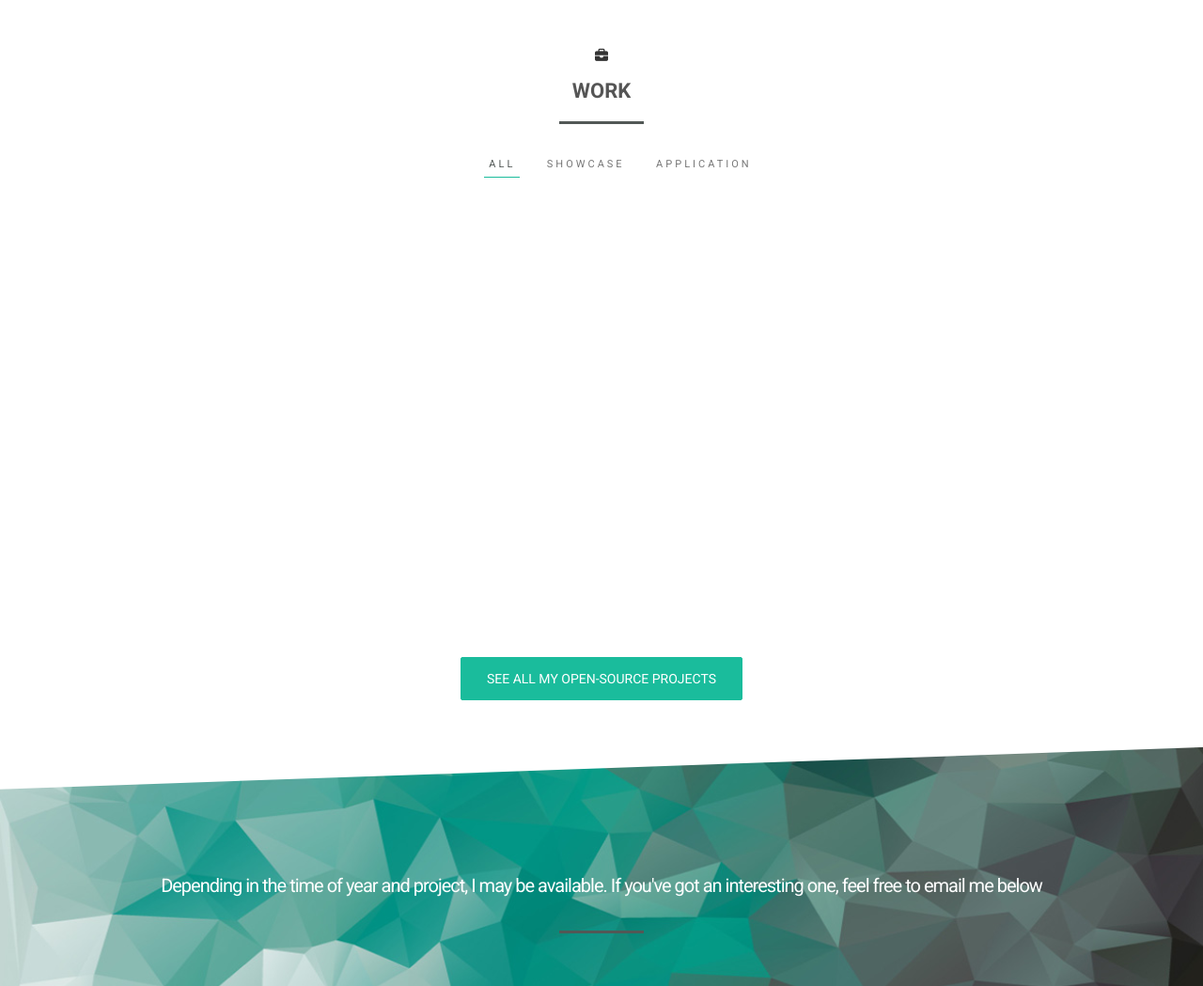
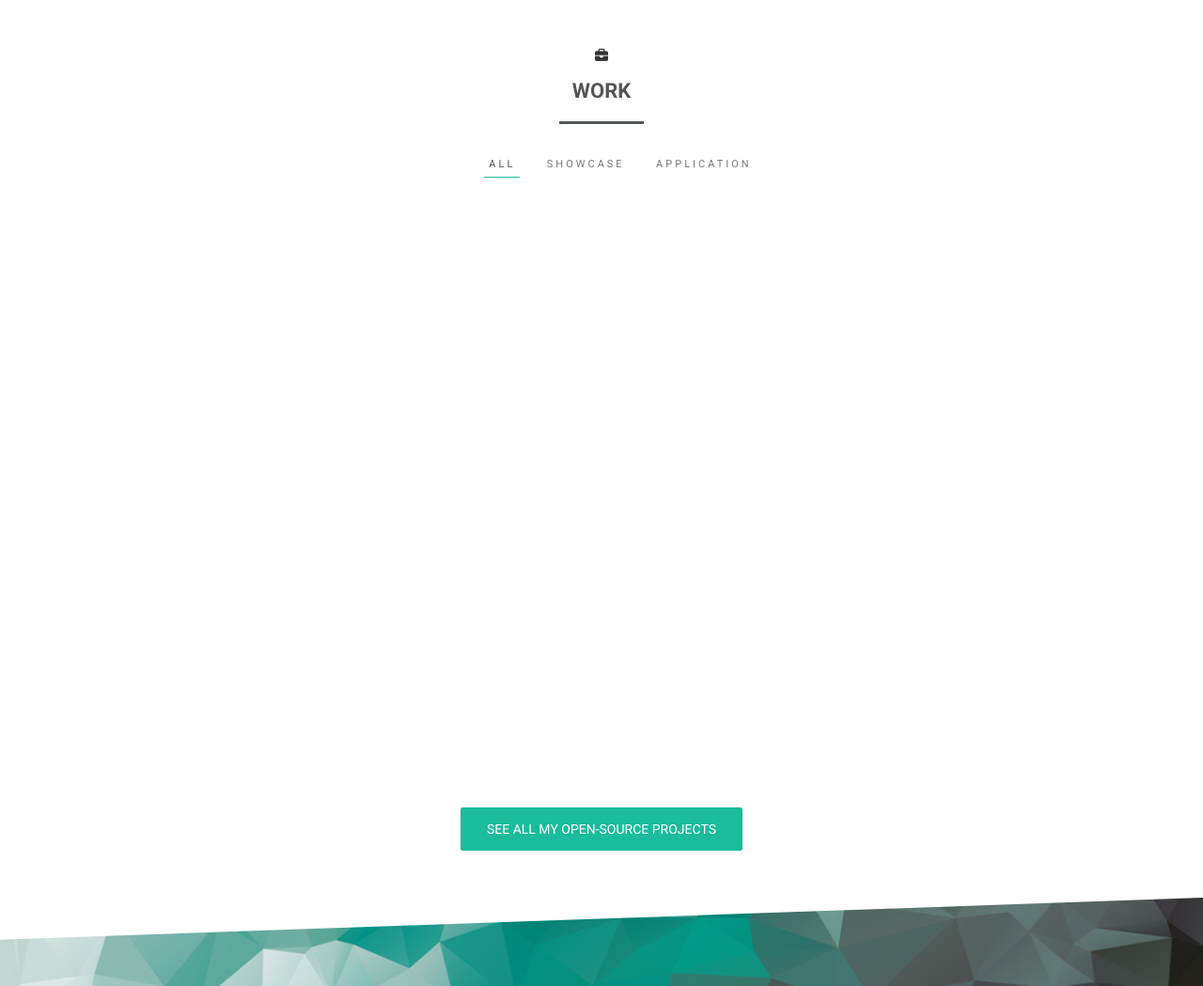
Before and after one commit to clamarque/clamarque.github.io, a PHP site: page / in a window 1280 px wide. Shown: the part 1319-2368 px from the top of the page at 94% size. Run offline with PHP 8.4, Linux system fonts and the light colour scheme; some libraries are stand-ins or nearby versions.

Commit message:
Update style.css

```diff
--- a/css/style.css
+++ b/css/style.css
@@ -114,7 +114,6 @@ p {
     background-color: rgba(0, 0, 0, .3);
 }
 
-
 /*
 * BTN ICON *
 */
@@ -163,7 +162,6 @@ p {
     color: #4183c4;
 }
 
-
 /*
 * SECTION HOME *
 */
@@ -187,7 +185,6 @@ p {
     font-size: 17px;
 }
 
-
 /*
 * SECTION ABOUT *
 */
@@ -197,7 +194,6 @@ p {
     padding: 10px 0;
     width: 100%;
 }
-
 
 /*
 * SECTION INTRO *
@@ -212,7 +208,6 @@ p {
     color: #FFF;
     font-weight: normal;
 }
-
 
 /*
 * SECTION WORK *
@@ -248,7 +243,7 @@ p {
 }
 
 #repos {
-    min-height: 450px !important;
+    min-height: 610px !important;
 }
 #repos .item {
     margin: 30px 0;
@@ -257,7 +252,7 @@ p {
     display: block;
     box-shadow: 0 1px 3px 0 rgba(0, 0, 0, 0.2), 0 1px 1px 0 rgba(0, 0, 0, 0.14), 0 2px 1px 1px rgba(0, 0, 0, 0.12);
     color: #FFF;
-    min-height: 237px;
+    min-height: 263px;
     background-size: cover;
 }
 #repos a > img {
```
